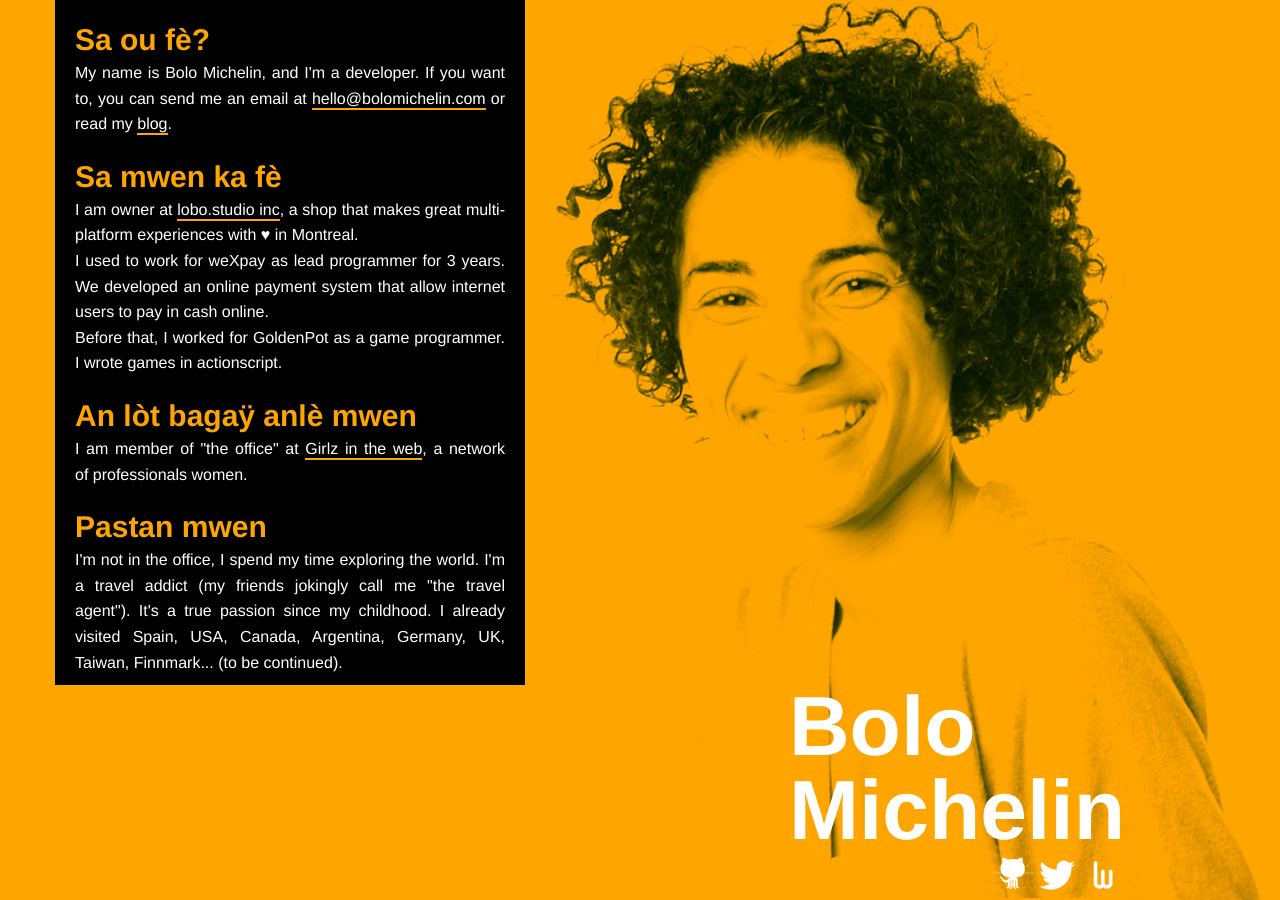
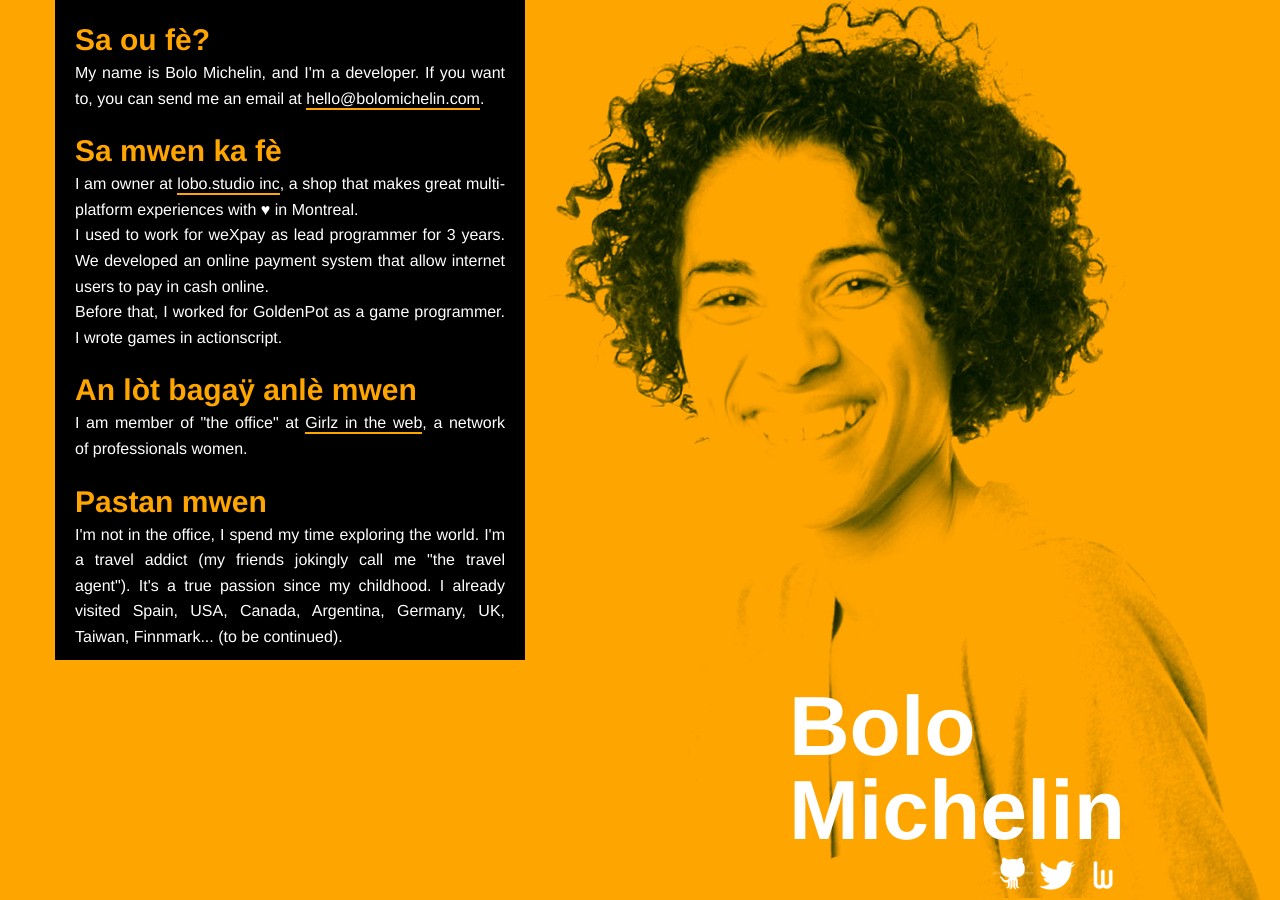
Before and after one commit to bolom/bolom.github.com, a Jekyll site: the page index.html, which Jekyll copies as it is, in a window 1280 px wide. Built offline with Jekyll 4.4.1, drawn with Linux system fonts in a browser that asks for light colours; nearby versions of some CDN libraries; Markdown is read by kramdown in place of the engine named in the settings.

Commit message:
Update index.html

```diff
--- a/index.html
+++ b/index.html
@@ -17,7 +17,7 @@
     <div class="row fill">
             <div class="span5" style="background-color: black; padding-bottom: 10px">
                   <h2>Sa ou fè?</h2>
-            <p>My name is Bolo Michelin, and I'm a developer. If you want to, you can send me an email at <a class="obfs-email" title="hello at bolomichelin dot com">hello at bolomichelin dot com</a> or read my <a href="/blog">blog</a>.<p/>
+            <p>My name is Bolo Michelin, and I'm a developer. If you want to, you can send me an email at <a class="obfs-email" title="hello at bolomichelin dot com">hello at bolomichelin dot com</a>.<p/>
 <h2>Sa mwen ka fè</h2>
     <p>I am owner at <a href="http://www.lobo.studio">lobo.studio inc</a>, a shop that makes great multi-platform experiences with &hearts; in Montreal.</p>
     <p>I used to work for weXpay as lead programmer for 3 years. We developed an online payment system that allow internet users to pay in cash online.</p>
```
